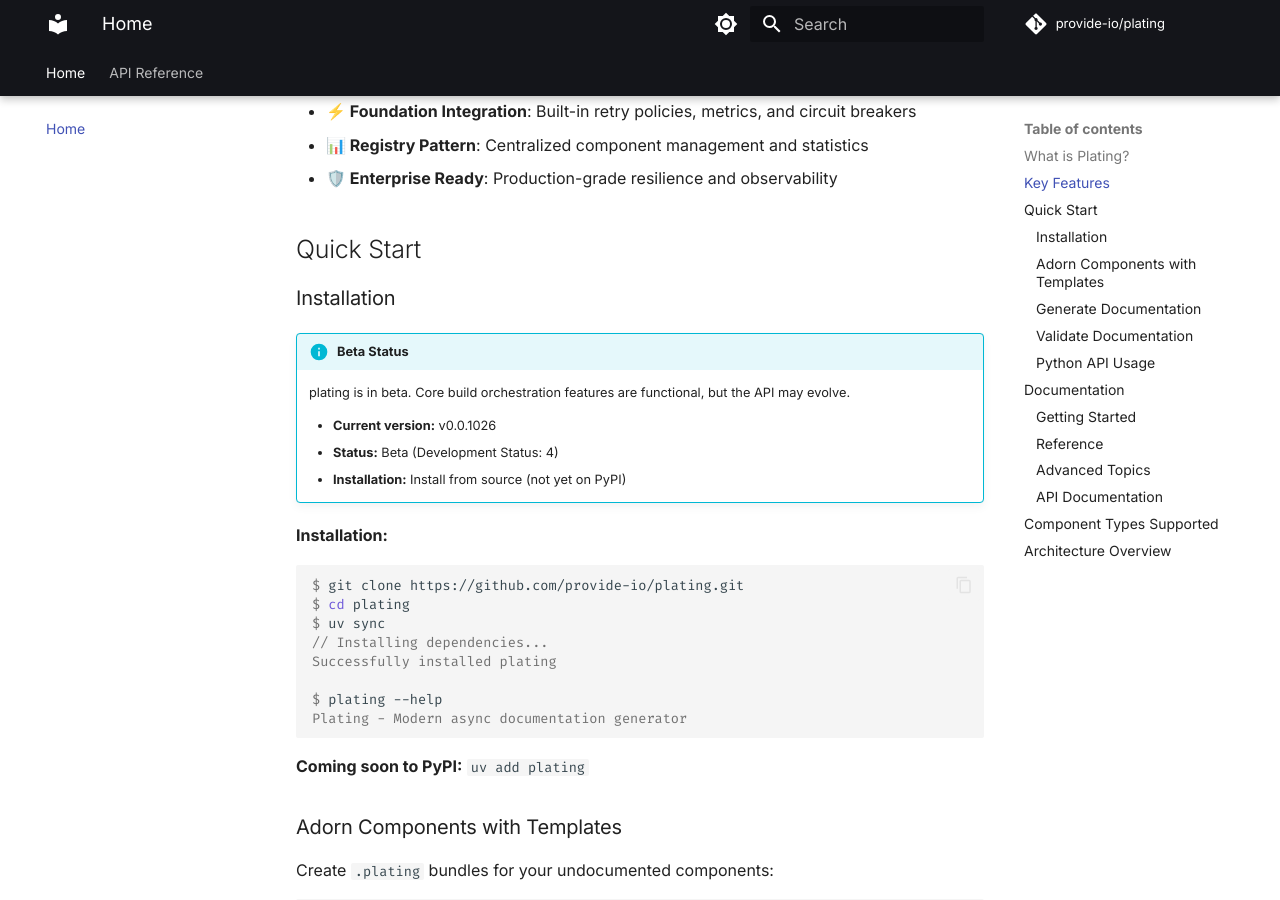
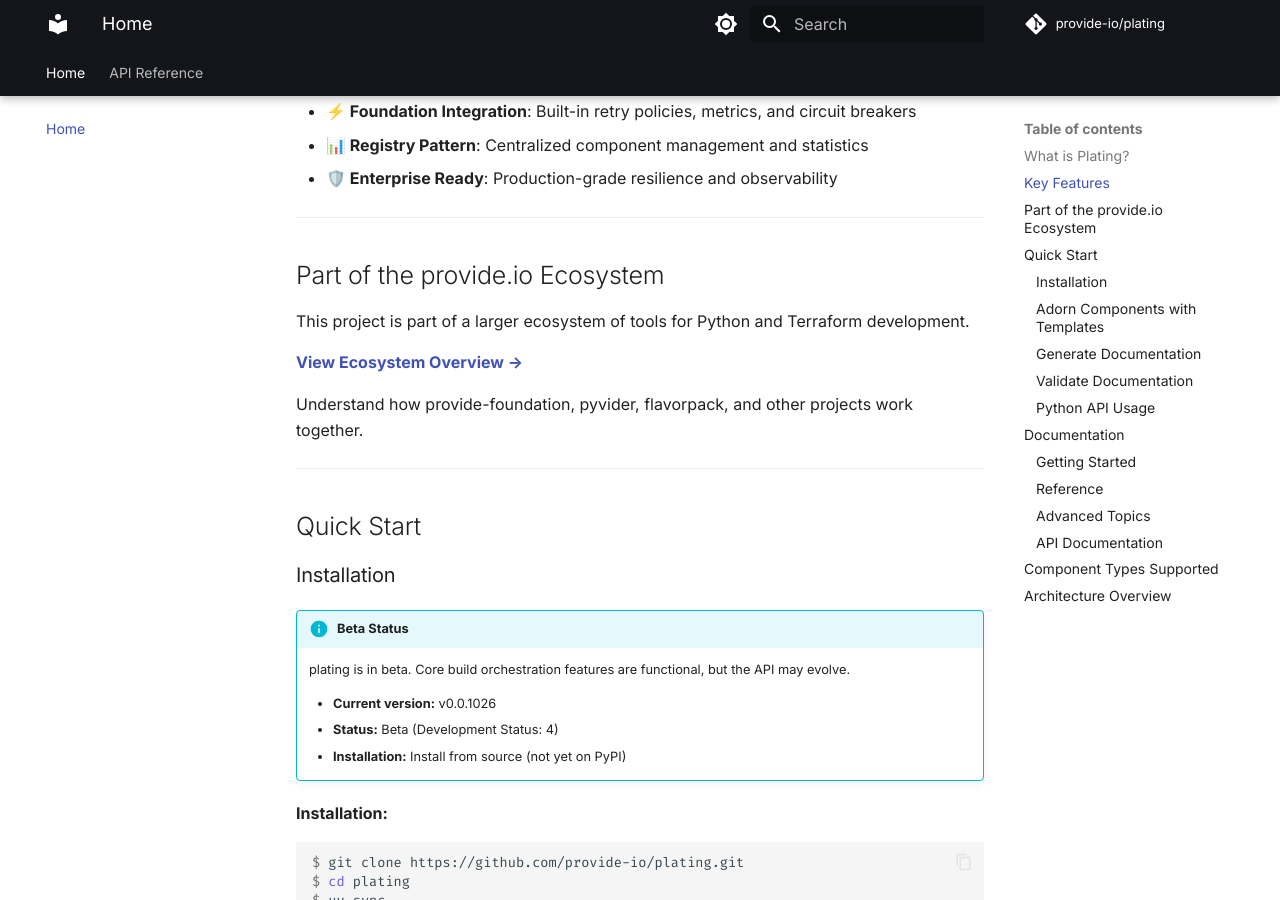
Before and after one commit to provide-io/plating, an MkDocs documentation site: the page built from docs/index.md, in a window 1280 px wide and 900 px high, scrolled down 573 px. Built offline with MkDocs 1.6.1 and Material for MkDocs 9.7.7, drawn with Linux system fonts in a browser that asks for light colours; comment, search, counter and statistics services are not loaded.

Commit message:
chore(site): regenerate static site assets and documentation

```diff
--- a/docs/index.md
+++ b/docs/index.md
@@ -15,6 +15,18 @@
 - **⚡ Foundation Integration**: Built-in retry policies, metrics, and circuit breakers
 - **📊 Registry Pattern**: Centralized component management and statistics
 - **🛡️ Enterprise Ready**: Production-grade resilience and observability
+
+---
+
+## Part of the provide.io Ecosystem
+
+This project is part of a larger ecosystem of tools for Python and Terraform development.
+
+**[View Ecosystem Overview →](https://docs.provide.io/provide-foundation/ecosystem/)**
+
+Understand how provide-foundation, pyvider, flavorpack, and other projects work together.
+
+---
 
 ## Quick Start
 
```
